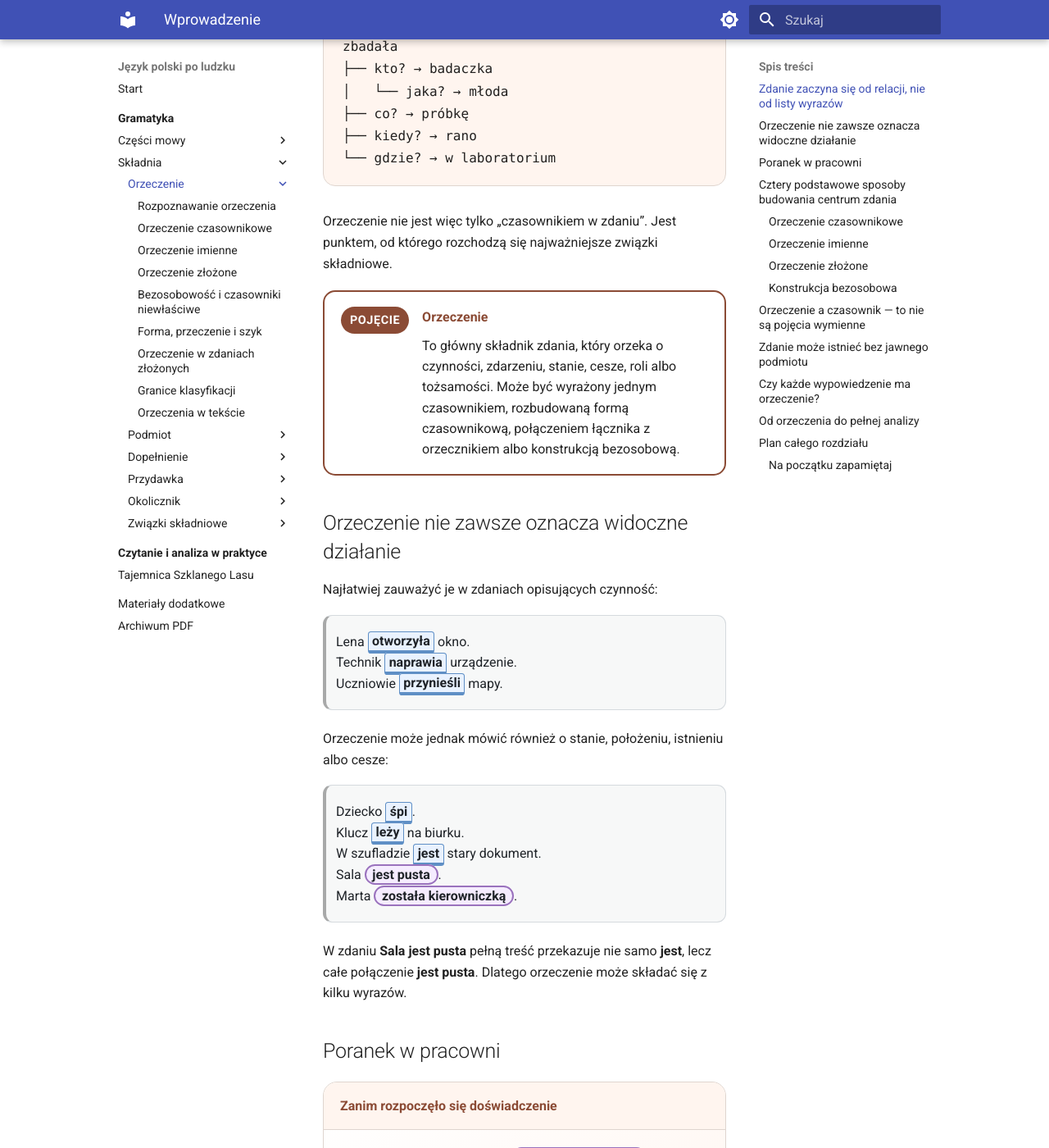
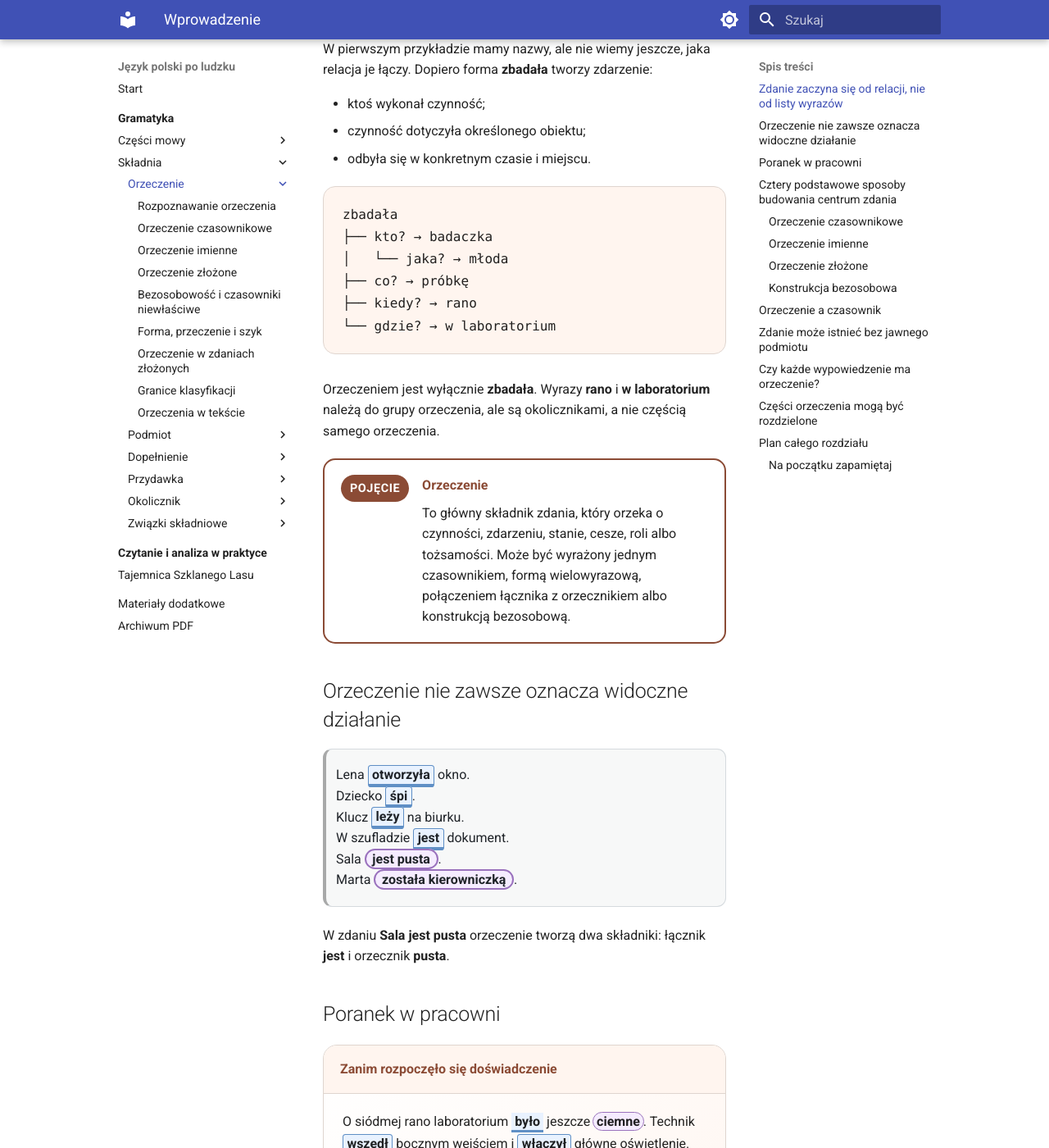
Before and after one commit to dchorazkiewicz/SP_JP, an MkDocs documentation site: the page built from docs/gramatyka/skladnia/orzeczenie/index.md, in a window 1280 px wide and 1400 px high, scrolled down 978 px. Shown: the whole window at 82% size. Built offline with MkDocs 1.6.1 and Material for MkDocs 9.7.7, drawn with Linux system fonts in a browser that asks for light colours; some of the changed text lies outside the part shown.

Commit message:
Ujednolicenie oznaczeń orzeczeń na stronie głównej działu

```diff
--- a/docs/gramatyka/skladnia/orzeczenie/index.md
+++ b/docs/gramatyka/skladnia/orzeczenie/index.md
@@ -4,8 +4,13 @@
 
 <div class="predicate-lead" markdown>
 
-**Orzeczenie** jest centrum zdania. Informuje, co ktoś robi, co się wydarza, w jakim stanie ktoś lub coś pozostaje, kim lub czym jest albo jaką cechę przypisujemy osobie, rzeczy lub zjawisku. Od orzeczenia warto rozpoczynać analizę składniową, ponieważ to ono organizuje pozostałe składniki: wykonawcę, obiekt czynności, miejsce, czas, sposób, przyczynę i cel.
+**Orzeczenie** jest centrum zdania. Informuje, co ktoś robi, co się wydarza, w jakim stanie ktoś lub coś pozostaje, kim lub czym jest albo jaką cechę przypisujemy osobie, rzeczy lub zjawisku. Od orzeczenia warto rozpoczynać analizę składniową, ponieważ to ono organizuje pozostałe składniki zdania.
 
+</div>
+
+<div class="predicate-checkpoint">
+  <div class="predicate-checkpoint__title">Zasada oznaczeń w całym dziale</div>
+  <p>Kolorowa ramka obejmuje wyłącznie orzeczenie. Nie obejmuje okoliczników, dopełnień, przydawek ani określeń stopnia. Jeżeli części orzeczenia są rozdzielone innym składnikiem zdania, każdą część zaznaczamy osobno.</p>
 </div>
 
 ## Zdanie zaczyna się od relacji, nie od listy wyrazów
@@ -31,31 +36,24 @@
 ├── kiedy? → rano
 └── gdzie? → w laboratorium</div>
 
-Orzeczenie nie jest więc tylko „czasownikiem w zdaniu”. Jest punktem, od którego rozchodzą się najważniejsze związki składniowe.
+Orzeczeniem jest wyłącznie **zbadała**. Wyrazy **rano** i **w laboratorium** należą do grupy orzeczenia, ale są okolicznikami, a nie częścią samego orzeczenia.
 
 <div class="predicate-concept">
   <span class="predicate-concept__label">Pojęcie</span>
   <strong>Orzeczenie</strong>
-  <p>To główny składnik zdania, który orzeka o czynności, zdarzeniu, stanie, cesze, roli albo tożsamości. Może być wyrażony jednym czasownikiem, rozbudowaną formą czasownikową, połączeniem łącznika z orzecznikiem albo konstrukcją bezosobową.</p>
+  <p>To główny składnik zdania, który orzeka o czynności, zdarzeniu, stanie, cesze, roli albo tożsamości. Może być wyrażony jednym czasownikiem, formą wielowyrazową, połączeniem łącznika z orzecznikiem albo konstrukcją bezosobową.</p>
 </div>
 
 ## Orzeczenie nie zawsze oznacza widoczne działanie
 
-Najłatwiej zauważyć je w zdaniach opisujących czynność:
-
 > Lena <span class="predicate-mark predicate-mark--verbal">otworzyła</span> okno.
-> Technik <span class="predicate-mark predicate-mark--verbal">naprawia</span> urządzenie.
-> Uczniowie <span class="predicate-mark predicate-mark--verbal">przynieśli</span> mapy.
-
-Orzeczenie może jednak mówić również o stanie, położeniu, istnieniu albo cesze:
-
 > Dziecko <span class="predicate-mark predicate-mark--verbal">śpi</span>.
 > Klucz <span class="predicate-mark predicate-mark--verbal">leży</span> na biurku.
-> W szufladzie <span class="predicate-mark predicate-mark--verbal">jest</span> stary dokument.
+> W szufladzie <span class="predicate-mark predicate-mark--verbal">jest</span> dokument.
 > Sala <span class="predicate-mark predicate-mark--nominal">jest pusta</span>.
 > Marta <span class="predicate-mark predicate-mark--nominal">została kierowniczką</span>.
 
-W zdaniu **Sala jest pusta** pełną treść przekazuje nie samo **jest**, lecz całe połączenie **jest pusta**. Dlatego orzeczenie może składać się z kilku wyrazów.
+W zdaniu **Sala jest pusta** orzeczenie tworzą dwa składniki: łącznik **jest** i orzecznik **pusta**.
 
 ## Poranek w pracowni
 
@@ -63,7 +61,7 @@
   <div class="predicate-story__title">Zanim rozpoczęło się doświadczenie</div>
   <div class="predicate-story__body" markdown>
 
-O siódmej rano laboratorium <span class="predicate-mark predicate-mark--nominal">było jeszcze ciemne</span>. Technik <span class="predicate-mark predicate-mark--verbal">wszedł</span> bocznym wejściem i <span class="predicate-mark predicate-mark--verbal">włączył</span> główne oświetlenie. Na jednym ze stołów <span class="predicate-mark predicate-mark--verbal">stał</span> zamknięty pojemnik z próbkami.
+O siódmej rano laboratorium <span class="predicate-part-linker">było</span> jeszcze <span class="predicate-part-predicative">ciemne</span>. Technik <span class="predicate-mark predicate-mark--verbal">wszedł</span> bocznym wejściem i <span class="predicate-mark predicate-mark--verbal">włączył</span> główne oświetlenie. Na jednym ze stołów <span class="predicate-mark predicate-mark--verbal">stał</span> zamknięty pojemnik z próbkami.
 
 Przed rozpoczęciem pracy <span class="predicate-mark predicate-mark--impersonal">trzeba było sprawdzić</span> temperaturę w chłodziarce. Technik <span class="predicate-mark predicate-mark--compound">musiał odczytać</span> wynik z dwóch czujników, ponieważ jeden z nich poprzedniego dnia <span class="predicate-mark predicate-mark--nominal">wydawał się niesprawny</span>.
 
@@ -77,7 +75,7 @@
 <div class="predicate-reading__commentary" markdown>
 <strong>Co widać w krótkim tekście?</strong>
 
-Nie wszystkie orzeczenia wyglądają tak samo. **Było ciemne** jest orzeczeniem imiennym, **wszedł** i **włączył** są orzeczeniami czasownikowymi, **trzeba było sprawdzić** tworzy konstrukcję bezosobową, a **musiał odczytać** jest orzeczeniem złożonym. W ostatnim zdaniu **będzie trwała** jest rozbudowaną formą czasu przyszłego jednego czasownika, a nie dwoma niezależnymi orzeczeniami.
+**Było ciemne** jest orzeczeniem imiennym. Wyraz **jeszcze** określa stopień lub trwanie stanu i nie należy do orzeczenia. **Trzeba było sprawdzić** tworzy konstrukcję bezosobową, **musiał odczytać** jest orzeczeniem złożonym, a **będzie trwała** jest jedną formą czasu przyszłego.
 </div>
 
 ## Cztery podstawowe sposoby budowania centrum zdania
@@ -91,87 +89,61 @@
 
 ### Orzeczenie czasownikowe
 
-Forma czasownika samodzielnie przekazuje główną informację o czynności, stanie lub zdarzeniu:
-
 > Marta <span class="predicate-mark predicate-mark--verbal">pracuje</span>.
 > Marta <span class="predicate-mark predicate-mark--verbal">będzie pracowała</span>.
 > Niebo <span class="predicate-mark predicate-mark--verbal">rozjaśniło się</span>.
 
 ### Orzeczenie imienne
 
-Łącznik niesie informacje o czasie, osobie i liczbie, a orzecznik nazywa cechę, rolę, stan lub tożsamość:
-
 > Marta <span class="predicate-part-linker">jest</span> <span class="predicate-part-predicative">spokojna</span>.
 > Marta <span class="predicate-part-linker">została</span> <span class="predicate-part-predicative">kierowniczką</span>.
 
 ### Orzeczenie złożone
-
-Pierwszy element wskazuje konieczność, możliwość, chęć albo fazę czynności, a bezokolicznik nazywa działanie:
 
 > Marta <span class="predicate-part-modal">musi</span> <span class="predicate-part-infinitive">wyjść</span>.
 > Marta <span class="predicate-part-modal">zaczęła</span> <span class="predicate-part-infinitive">czytać</span>.
 
 ### Konstrukcja bezosobowa
 
-Zdanie może mieć pełne orzeczenie, mimo że nie wskazuje zwykłego podmiotu:
-
 > <span class="predicate-mark predicate-mark--impersonal">Pada</span>.
 > W sali <span class="predicate-mark predicate-mark--impersonal">posprzątano</span>.
 > Tutaj <span class="predicate-mark predicate-mark--impersonal">można wejść</span> bez biletu.
 
-## Orzeczenie a czasownik — to nie są pojęcia wymienne
+## Orzeczenie a czasownik
 
 **Czasownik** jest częścią mowy. **Orzeczenie** jest funkcją składniową w zdaniu.
 
 > Uczniowie <span class="predicate-mark predicate-mark--verbal">czytają</span> instrukcję.
 
-Wyraz **czytają** jest czasownikiem i pełni funkcję orzeczenia.
+> <strong>Czytając instrukcję</strong>, uczniowie <span class="predicate-mark predicate-mark--verbal">robili</span> notatki.
 
-> <strong>Czytając instrukcję</strong>, uczniowie robili notatki.
+Forma **czytając** nie jest osobowym orzeczeniem. Orzeczeniem zdania jest **robili**.
 
-Forma **czytając** jest formą czasownika, ale nie tworzy tutaj osobnego orzeczenia osobowego. Głównym orzeczeniem zdania jest **robili**.
+> Marta <span class="predicate-mark predicate-mark--compound">musi przeczytać</span> instrukcję.
 
-> Marta <span class="predicate-mark predicate-mark--compound">chce przeczytać</span> instrukcję.
-
-W tradycyjnej analizie szkolnej dwa wyrazy **chce przeczytać** mogą współtworzyć jedno orzeczenie złożone.
-
-<div class="predicate-checkpoint">
-  <div class="predicate-checkpoint__title">Najważniejsze rozróżnienie</div>
-  <p>Nie zaznaczamy automatycznie każdego wyrazu należącego do czasownika jako osobnego orzeczenia. Najpierw ustalamy, ile centrów zdaniowych rzeczywiście występuje i które wyrazy tworzą wspólną całość.</p>
-</div>
+Wyrazy **musi przeczytać** tworzą jedno orzeczenie złożone.
 
 ## Zdanie może istnieć bez jawnego podmiotu
 
 > <span class="predicate-mark predicate-mark--verbal">Przeczytałem</span> raport. — podmiot domyślny: **ja**.
 > <span class="predicate-mark predicate-mark--impersonal">Pada</span>. — brak zwykłego wykonawcy.
-> W magazynie <span class="predicate-mark predicate-mark--impersonal">znaleziono</span> dokument. — wykonawca nie został ujawniony.
-> Przed wejściem <span class="predicate-mark predicate-mark--impersonal">należy założyć</span> kask. — zasada ogólna.
-
-Brak rzeczownika w mianowniku nie oznacza braku zdania. To orzeczenie decyduje, czy wypowiedzenie ma centrum zdaniowe.
+> W magazynie <span class="predicate-mark predicate-mark--impersonal">znaleziono</span> dokument.
+> Przed wejściem <span class="predicate-mark predicate-mark--impersonal">należy założyć</span> kask.
 
 ## Czy każde wypowiedzenie ma orzeczenie?
 
-Nie. W języku występują także równoważniki zdań:
+Nie. Równoważniki zdań nie zawierają osobowego centrum orzeczeniowego:
 
 > Cisza w sali.
 > Po lekcjach do biblioteki.
 > Co za niespodzianka!
 > Zakaz wstępu bez upoważnienia.
 
-Przekazują zrozumiałą treść, ale nie zawierają osobowego centrum orzeczeniowego. Porównaj:
+## Części orzeczenia mogą być rozdzielone
 
-<div class="predicate-comparison">
-  <div class="predicate-comparison-item"><span class="predicate-comparison-label">równoważnik</span><p><strong>Cisza w sali.</strong></p><p>Brak orzeczenia osobowego.</p></div>
-  <div class="predicate-comparison-item"><span class="predicate-comparison-label">zdanie</span><p>W sali <span class="predicate-mark predicate-mark--nominal">jest cicho</span>.</p><p>Centrum tworzy orzeczenie imienne lub konstrukcja predykatywna.</p></div>
-</div>
+> Doświadczona przewodniczka <span class="predicate-part-modal">musiała</span> dokładnie <span class="predicate-part-infinitive">wyjaśnić</span> uczestnikom zasady bezpieczeństwa przed wejściem do laboratorium.
 
-## Od orzeczenia do pełnej analizy
-
-Przyjrzyjmy się zdaniu:
-
-> Doświadczona przewodniczka <span class="predicate-mark predicate-mark--compound">musiała dokładnie wyjaśnić</span> uczestnikom zasady bezpieczeństwa przed wejściem do laboratorium.
-
-Najpierw zaznaczamy całe centrum **musiała wyjaśnić**. Przysłówek **dokładnie** określa sposób wyjaśniania, ale nie jest częścią orzeczenia.
+Orzeczenie to **musiała wyjaśnić**. Wyraz **dokładnie** jest okolicznikiem sposobu i pozostaje poza ramkami.
 
 <div class="predicate-tree">musiała wyjaśnić
 ├── kto? → przewodniczka
@@ -182,31 +154,28 @@
 ├── kiedy? → przed wejściem
 └── jak? → dokładnie</div>
 
-Ta kolejność chroni przed przypadkowym przypisywaniem funkcji na podstawie samego szyku.
-
 ## Plan całego rozdziału
 
 <div class="predicate-topic-grid">
-  <a class="predicate-topic-card" href="rozpoznawanie-i-centrum-zdania/"><span class="predicate-topic-number">01</span><strong>Jak znaleźć orzeczenie?</strong><span>Procedura analizy, zdania bez jawnego podmiotu, formy wielowyrazowe, równoważniki i najczęstsze pomyłki.</span></a>
-  <a class="predicate-topic-card" href="orzeczenie-czasownikowe/"><span class="predicate-topic-number">02</span><strong>Orzeczenie czasownikowe</strong><span>Formy osobowe, czas przyszły, tryb, aspekt, czasowniki zwrotne i konstrukcje strony biernej.</span></a>
-  <a class="predicate-topic-card" href="orzeczenie-imienne/"><span class="predicate-topic-number">03</span><strong>Orzeczenie imienne</strong><span>Łącznik i orzecznik, cecha, stan, zawód, rola, tożsamość oraz rozbudowane grupy orzecznikowe.</span></a>
-  <a class="predicate-topic-card" href="orzeczenie-zlozone/"><span class="predicate-topic-number">04</span><strong>Orzeczenie złożone</strong><span>Konieczność, możliwość, powinność, chęć i faza czynności oraz związki z bezokolicznikiem.</span></a>
-  <a class="predicate-topic-card" href="bezosobowe-i-niewlasciwe/"><span class="predicate-topic-number">05</span><strong>Bezosobowość i czasowniki niewłaściwe</strong><span>Zjawiska, formy na -no i -to, konstrukcje z się oraz wyrazy można, trzeba, wolno, należy i warto.</span></a>
-  <a class="predicate-topic-card" href="forma-przeczenie-i-szyk/"><span class="predicate-topic-number">06</span><strong>Forma, przeczenie i szyk</strong><span>Osoba, liczba, rodzaj, czas, tryb, zgoda, ruchoma cząstka by oraz zakres przeczenia.</span></a>
-  <a class="predicate-topic-card" href="orzeczenie-w-zdaniach-zlozonych/"><span class="predicate-topic-number">07</span><strong>Orzeczenie w zdaniach złożonych</strong><span>Wyznaczanie centrów, granic zdań składowych, relacji podrzędnych, imiesłowowych równoważników i elipsy.</span></a>
-  <a class="predicate-topic-card" href="granice-klasyfikacji/"><span class="predicate-topic-number">08</span><strong>Granice klasyfikacji</strong><span>Być, zostać, mieć, chcieć, zacząć, można, strona bierna i konstrukcje z orzeczeniem zerowym.</span></a>
-  <a class="predicate-topic-card" href="orzeczenia-w-tekscie/"><span class="predicate-topic-number">09</span><strong>Orzeczenia w opowieści</strong><span>Długi tekst z komentarzami pokazujący, jak różne orzeczenia prowadzą wydarzenia, opisują stany i budują zdania złożone.</span></a>
+  <a class="predicate-topic-card" href="rozpoznawanie-i-centrum-zdania/"><span class="predicate-topic-number">01</span><strong>Jak znaleźć orzeczenie?</strong><span>Procedura analizy, formy wielowyrazowe, równoważniki i najczęstsze pomyłki.</span></a>
+  <a class="predicate-topic-card" href="orzeczenie-czasownikowe/"><span class="predicate-topic-number">02</span><strong>Orzeczenie czasownikowe</strong><span>Formy osobowe, czas przyszły, tryb, aspekt, czasowniki zwrotne i strona bierna.</span></a>
+  <a class="predicate-topic-card" href="orzeczenie-imienne/"><span class="predicate-topic-number">03</span><strong>Orzeczenie imienne</strong><span>Łącznik i orzecznik oraz ścisłe granice orzeczenia imiennego.</span></a>
+  <a class="predicate-topic-card" href="orzeczenie-zlozone/"><span class="predicate-topic-number">04</span><strong>Orzeczenie złożone</strong><span>Modalność, faza czynności i rozdzielone składniki orzeczenia.</span></a>
+  <a class="predicate-topic-card" href="bezosobowe-i-niewlasciwe/"><span class="predicate-topic-number">05</span><strong>Bezosobowość i czasowniki niewłaściwe</strong><span>Formy na -no i -to, konstrukcje z się oraz wyrazy można, trzeba, wolno i należy.</span></a>
+  <a class="predicate-topic-card" href="forma-przeczenie-i-szyk/"><span class="predicate-topic-number">06</span><strong>Forma, przeczenie i szyk</strong><span>Osoba, liczba, rodzaj, czas, tryb oraz zakres przeczenia.</span></a>
+  <a class="predicate-topic-card" href="orzeczenie-w-zdaniach-zlozonych/"><span class="predicate-topic-number">07</span><strong>Orzeczenie w zdaniach złożonych</strong><span>Centra zdań składowych, relacje podrzędne, równoważniki i elipsa.</span></a>
+  <a class="predicate-topic-card" href="granice-klasyfikacji/"><span class="predicate-topic-number">08</span><strong>Granice klasyfikacji</strong><span>Jednoznaczny standard przyjęty w tej publikacji.</span></a>
+  <a class="predicate-topic-card" href="orzeczenia-w-tekscie/"><span class="predicate-topic-number">09</span><strong>Orzeczenia w opowieści</strong><span>Dłuższy tekst z rygorystycznie zaznaczonymi orzeczeniami.</span></a>
 </div>
 
 <div class="predicate-summary">
 <h3>Na początku zapamiętaj</h3>
 <ul>
-  <li>Orzeczenie jest centrum zdania, ale nie zawsze składa się z jednego wyrazu.</li>
+  <li>Ramka oznacza samo orzeczenie, nie całą grupę orzeczenia.</li>
+  <li>Okoliczniki, dopełnienia i przydawki pozostają poza ramką.</li>
+  <li>Jeżeli części orzeczenia są rozdzielone, zaznaczamy je osobno.</li>
   <li>Czasownik jest częścią mowy, a orzeczenie — funkcją składniową.</li>
-  <li>Zdanie może mieć podmiot jawny, domyślny albo nie mieć zwykłego podmiotu.</li>
-  <li>Formy takie jak <em>będzie pracować</em>, <em>jest gotowy</em> i <em>musi wyjść</em> analizujemy jako całe konstrukcje.</li>
-  <li>Nie każde wypowiedzenie jest zdaniem; równoważnik może nie zawierać orzeczenia.</li>
-  <li>Analizę pozostałych składników najlepiej rozpoczynać dopiero po znalezieniu centrum orzeczeniowego.</li>
+  <li>Nie każde wypowiedzenie jest zdaniem.</li>
 </ul>
 </div>
 
```
